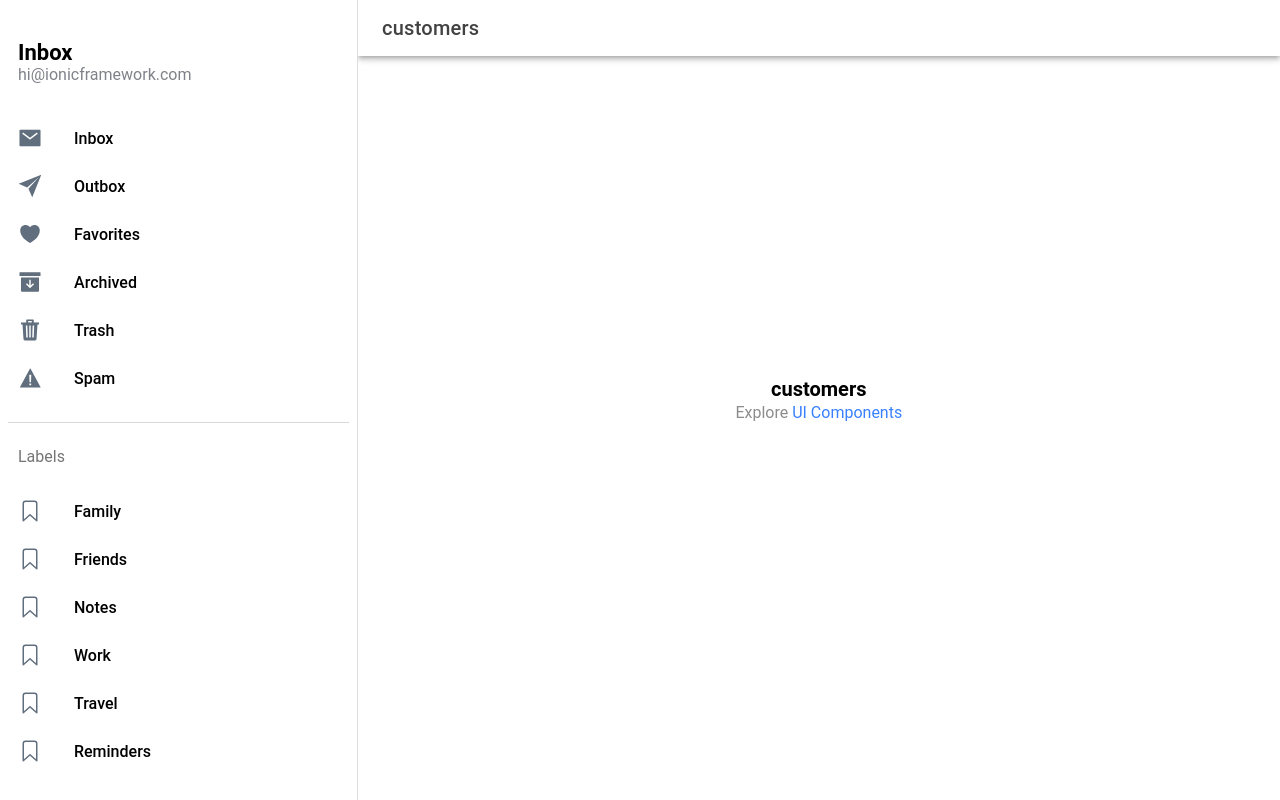
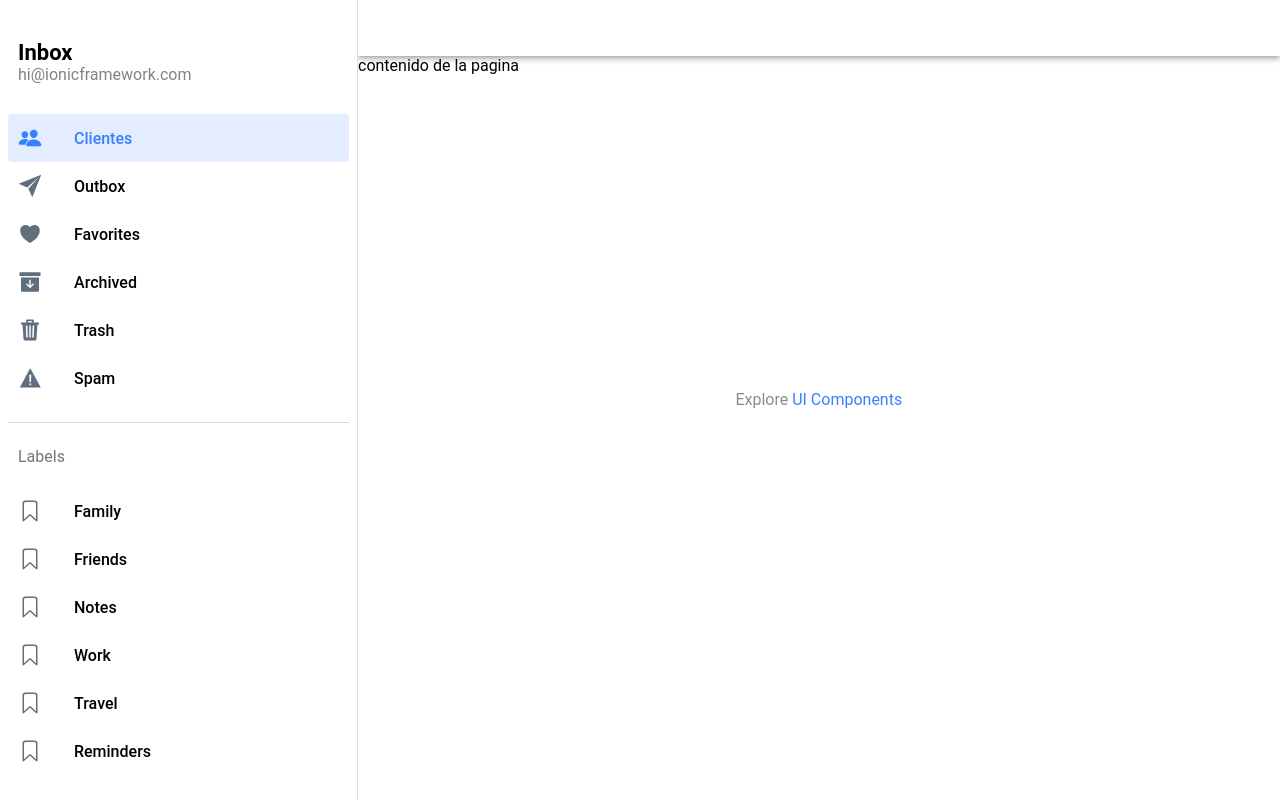
Before and after one commit to Andrespremier/SpringbootReact, a React (Vite) app in the folder appReactCelu/: page /folder/customers in a window 1280 px wide. Built offline with nearby package versions, Linux system fonts and the light colour scheme.

Commit message:
Se agrega nueva ruta en menu
se crea una ruta que lleve a una pagina que desplegara clientes

```diff
--- a/appReactCelu/src/App.tsx
+++ b/appReactCelu/src/App.tsx
@@ -22,6 +22,7 @@ import '@ionic/react/css/display.css';
 
 /* Theme variables */
 import './theme/variables.css';
+import CustomerList from './pages/customer/CustomerList';
 
 setupIonicReact();
 
@@ -38,6 +39,10 @@ const App: React.FC = () => {
             <Route path="/folder/:name" exact={true}>
               <Page />
             </Route>
+            <Route path="/folder/customers" exact={true}>
+              <CustomerList></CustomerList>
+            </Route>
+
           </IonRouterOutlet>
         </IonSplitPane>
       </IonReactRouter>
--- a/appReactCelu/src/components/Menu.tsx
+++ b/appReactCelu/src/components/Menu.tsx
@@ -11,7 +11,7 @@ import {
 } from '@ionic/react';
 
 import { useLocation } from 'react-router-dom';
-import { archiveOutline, archiveSharp, bookmarkOutline, heartOutline, heartSharp, mailOutline, mailSharp, paperPlaneOutline, paperPlaneSharp, trashOutline, trashSharp, warningOutline, warningSharp } from 'ionicons/icons';
+import { archiveOutline, archiveSharp, bookmarkOutline, heartOutline, heartSharp, mailOutline, mailSharp, people, paperPlaneOutline, paperPlaneSharp, trashOutline, trashSharp, warningOutline, warningSharp, peopleOutline } from 'ionicons/icons';
 import './Menu.css';
 
 interface AppPage {
@@ -23,10 +23,10 @@ interface AppPage {
 
 const appPages: AppPage[] = [
   {
-    title: 'Inbox',
-    url: '/page/Inbox',
-    iosIcon: mailOutline,
-    mdIcon: mailSharp
+    title: 'Clientes',
+    url: '/folder/customers',
+    iosIcon: peopleOutline,
+    mdIcon: people
   },
   {
     title: 'Outbox',
--- /dev/null
+++ b/appReactCelu/src/pages/customer/CustomerList.tsx
@@ -0,0 +1,32 @@
+import { IonButtons, IonContent, IonHeader, IonMenuButton, IonPage, IonTitle, IonToolbar } from '@ionic/react';
+import { useParams } from 'react-router';
+import ExploreContainer from '../../components/ExploreContainer';
+
+const CustomerList: React.FC = () => {
+
+  const { name } = useParams<{ name: string; }>();
+
+  return (
+    <IonPage>
+      <IonHeader>
+        <IonToolbar>
+          <IonButtons slot="start">
+            <IonMenuButton />
+          </IonButtons>
+          <IonTitle>{name}</IonTitle>
+        </IonToolbar>
+      </IonHeader>
+
+      <IonContent fullscreen>
+        <IonHeader collapse="condense">
+          <IonToolbar>
+            <IonTitle size="large">{name}</IonTitle>
+          </IonToolbar>
+        </IonHeader>
+        <ExploreContainer name={name} /> contenido de la pagina
+      </IonContent>
+    </IonPage>
+  );
+};
+
+export default CustomerList;
```
Also changed, not shown: 1 other file (tests, documents, lock files or other folders).
